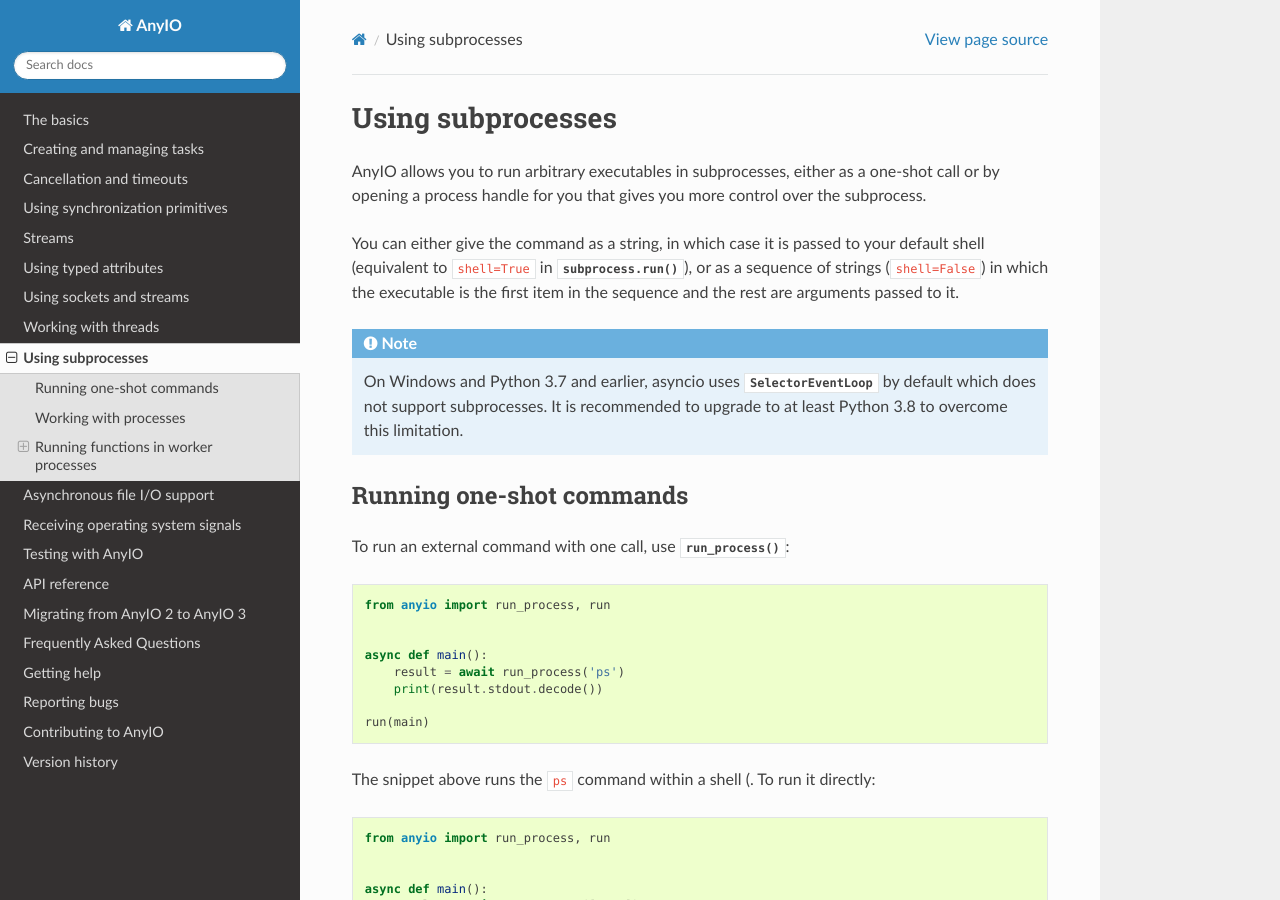
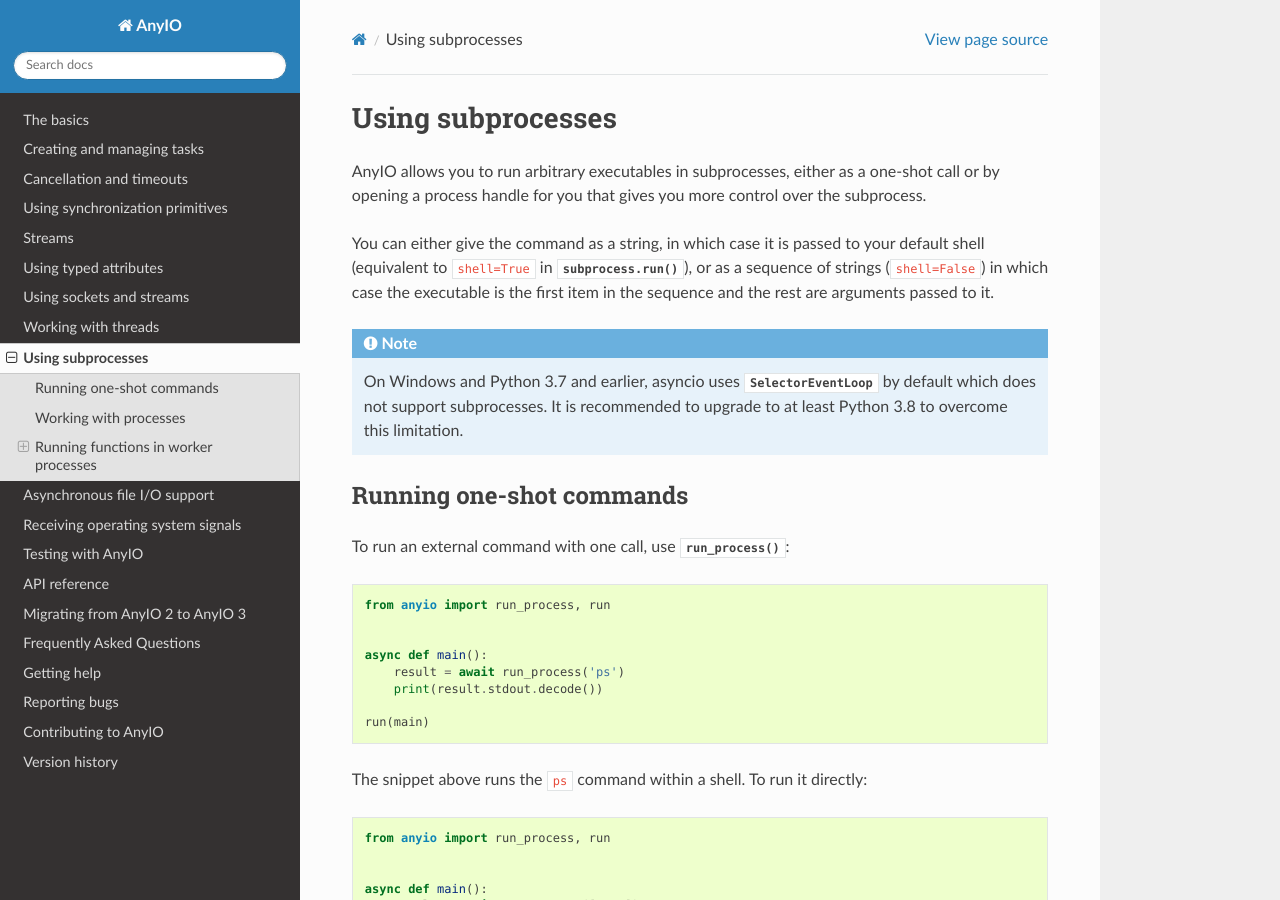
Before and after one commit to agronholm/anyio, a Sphinx documentation site: the page built from docs/subprocesses.rst, in a window 1280 px wide and 900 px high. Built offline with Sphinx 7.4.7 and the Read the Docs theme 2.0.0, drawn with Linux system fonts in a browser that asks for light colours; some of the changed text lies outside the part shown.

Commit message:
Fix typos

```diff
--- a/docs/subprocesses.rst
+++ b/docs/subprocesses.rst
@@ -8,7 +8,7 @@
 
 You can either give the command as a string, in which case it is passed to your default shell
 (equivalent to ``shell=True`` in :func:`subprocess.run`), or as a sequence of strings
-(``shell=False``) in which the executable is the first item in the sequence and the rest are
+(``shell=False``) in which case the executable is the first item in the sequence and the rest are
 arguments passed to it.
 
 .. note:: On Windows and Python 3.7 and earlier, asyncio uses :class:`~asyncio.SelectorEventLoop`
@@ -29,7 +29,7 @@
 
     run(main)
 
-The snippet above runs the ``ps`` command within a shell (. To run it directly::
+The snippet above runs the ``ps`` command within a shell. To run it directly::
 
     from anyio import run_process, run
 
@@ -104,7 +104,7 @@
 
 Other considerations:
 
-* Even "cancellable=False" runs can be cancelled before the request has been sent to the worker process
+* Even ``cancellable=False`` runs can be cancelled before the request has been sent to the worker process
 * If a cancellable call is cancelled during execution on the worker process, the worker process
   will be killed
 * The worker process imports the parent's ``__main__`` module, so guarding for any import time side
```
